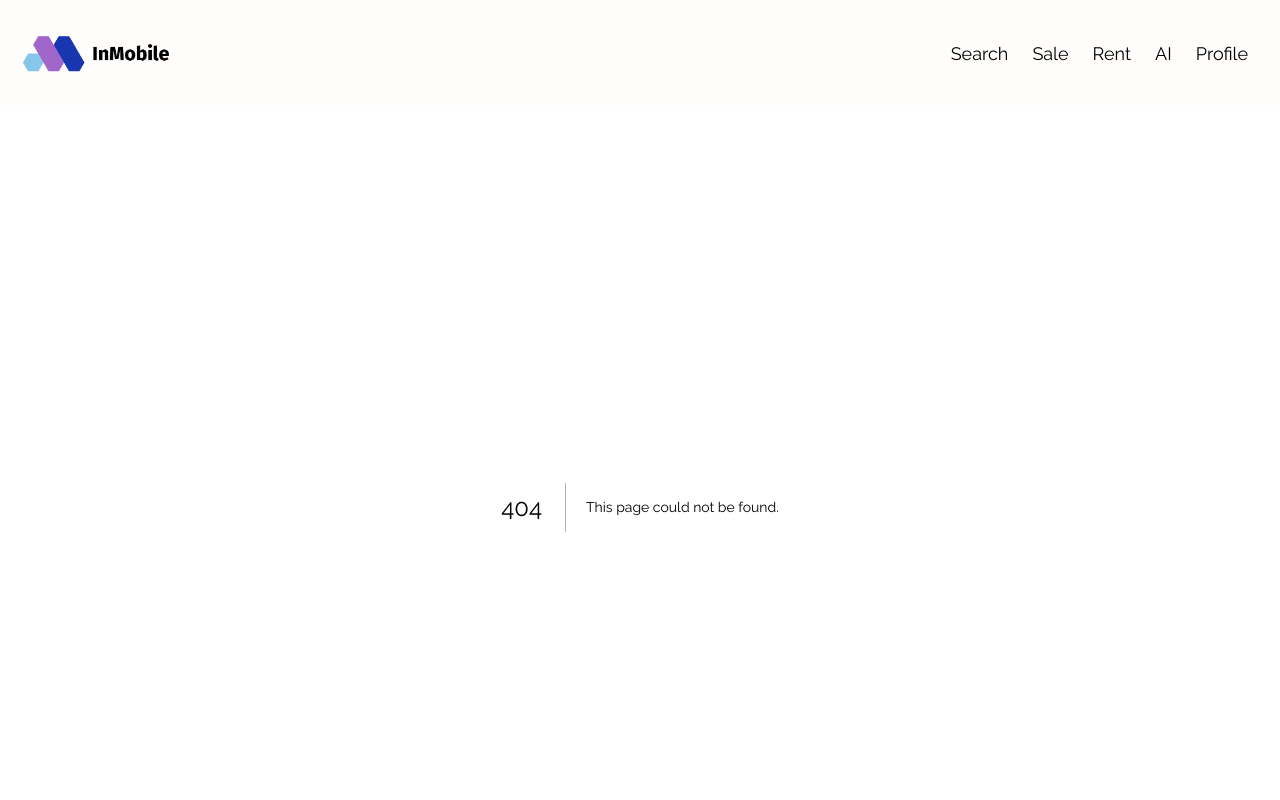
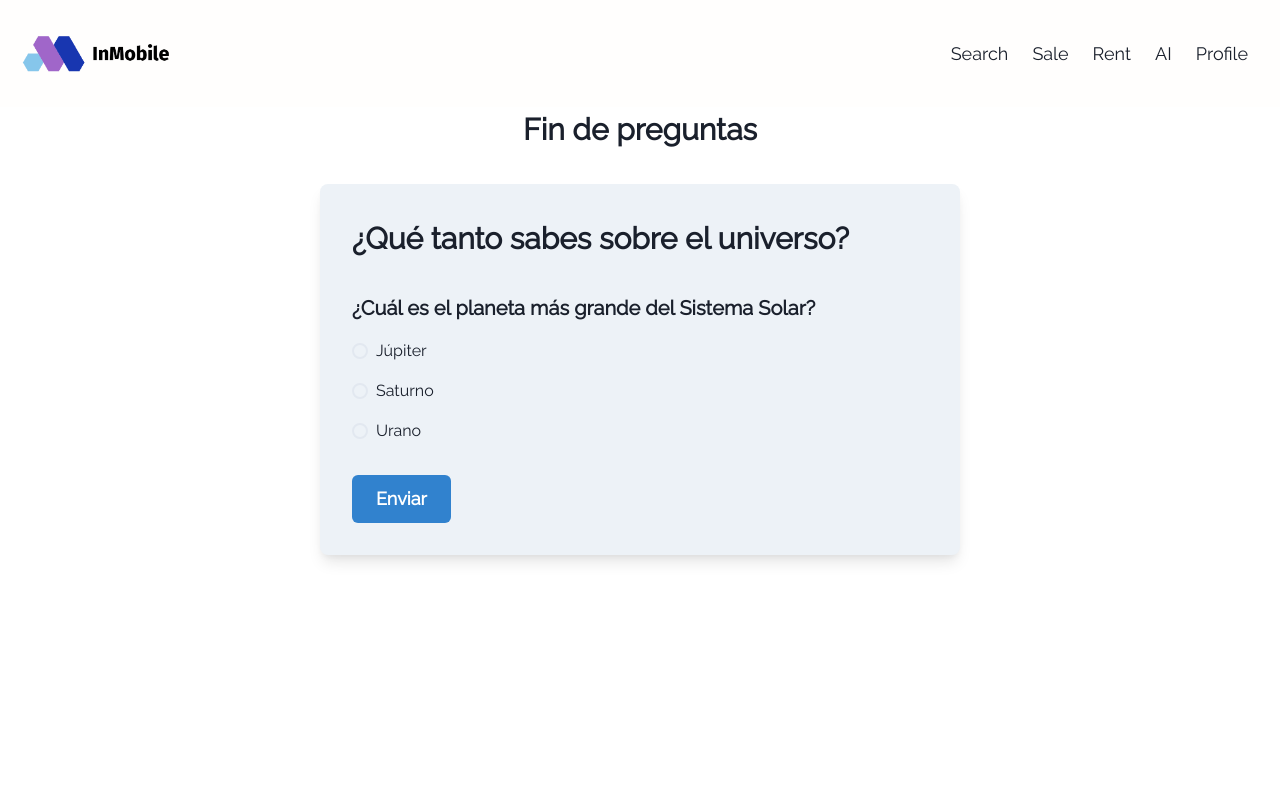
Before and after one commit to DavidRedz10/InMobile, a Next.js app: page /quiz in a window 1280 px wide. Before the commit this address had no page. Shown: the top 800 px of the page. Built offline with nearby package versions, Linux system fonts and the light colour scheme; no server answers; the database is empty.

Commit message:
Pagina de preguntas

```diff
--- a/components/Footer.jsx
+++ b/components/Footer.jsx
@@ -20,13 +20,6 @@ const Footer = () => (
                  <li>
                     <a href="#" class="hover:underline cursor-pointer">Footerlink 2</a>
                 </li>
-                 <li>
-                    <a href="#" class="hover:underline cursor-pointer">Footerlink 3</a>
-                </li>
-                 <li>
-                    <a href="#" class="hover:underline cursor-pointer">Footerlink 4</a>
-                </li>
-
             </ul>
         </div>
         <div class="">
--- /dev/null
+++ b/components/Question.jsx
@@ -0,0 +1,54 @@
+import { useState } from 'react';
+import { Box, Button, ChakraProvider, FormControl, FormLabel, Radio, RadioGroup, Stack, Text } from '@chakra-ui/react';
+
+const Question = ({ pregunta, opciones, handleNextQuestion }) => {
+  const [selectedOption, setSelectedOption] = useState('');
+
+  const handleOptionChange = (e) => {
+    setSelectedOption(e.target.value);
+  };
+
+  const handleSubmit = (e) => {
+    e.preventDefault();
+    handleNextQuestion();
+  };
+
+  return (
+
+      <Box
+      width={['100%', '80%', '50%']}
+      margin='auto'
+      padding='2rem'
+      boxShadow='lg'
+      borderRadius='lg'
+      backgroundColor='gray.100'
+      >
+
+      <Text fontSize='3xl' fontWeight='bold' mb='2rem' >{pregunta}</Text>
+        <form onSubmit={handleSubmit}  >
+        {opciones.map((opcion, index) => (
+          <Box key={index} mb="1rem"  >
+            <label>
+              <input
+                style={{ marginRight: '0.5rem' }}
+                margin={1}
+                type="Radio"
+                value={opcion}
+                checked={selectedOption === opcion}
+                onChange={handleOptionChange}
+              />
+              {opcion}
+            </label>
+          </Box>
+        ))}
+        <Button type="submit" colorScheme='blue' size='lg' mt='2rem'>
+        Enviar
+        </Button>
+
+        </form>
+        </Box>
+
+  );
+};
+
+export default Question;
--- /dev/null
+++ b/lib/firebase.js
@@ -0,0 +1,3 @@
+import firebase from '../utils/firebase';
+
+export const firestore = firebase.firestore();
--- a/package.json
+++ b/package.json
@@ -13,9 +13,11 @@
     "@emotion/react": "^11.10.5",
     "@emotion/styled": "^11.10.5",
     "@next/font": "^13.1.1",
+    "admin": "^1.4.1",
     "axios": "^1.2.2",
     "eslint": "8.31.0",
     "eslint-config-next": "13.1.1",
+    "firebase": "^8.10.1",
     "framer-motion": "^8.2.4",
     "millify": "^5.0.1",
     "next": "13.1.1",
--- /dev/null
+++ b/pages/quiz.js
@@ -0,0 +1,115 @@
+//import { useState, useEffect } from 'react';
+//import { firestore } from '../lib/firebase';
+//import Question from '../components/question';
+//
+//export default function Home() {
+//  const [preguntas, setPreguntas] = useState([]);
+//  const [currentQuestion, setCurrentQuestion] = useState(0);
+//
+//  useEffect(() => {
+//    const questionsRef = firestore.collection('preguntas');
+//
+//    questionsRef.get().then((snapshot) => {
+//      const preguntasData = snapshot.docs.map((doc) => ({
+//        id: doc.id,
+//        ...doc.data(),
+//      }));
+//      setPreguntas(preguntasData);
+//    });
+//  }, []);
+//
+//  const handleNextQuestion = () => {
+//    setCurrentQuestion(currentQuestion + 1);
+//  };
+//
+//  return (
+//    <div>
+//      {preguntas.length > 0 && (
+//        <Question
+//          pregunta={preguntas[currentQuestion].pregunta}
+//          opciones={preguntas[currentQuestion].opciones}
+//          handleNextQuestion={handleNextQuestion}
+//        />
+//      )}
+//    </div>
+//  );
+//}
+
+import { useState, useEffect } from 'react';
+import { firestore } from '../lib/firebase';
+import Question from '../components/question';
+import { Card, Center, ChakraBaseProvider } from '@chakra-ui/react';
+import { Box, Button, FormControl, FormLabel, Radio, RadioGroup, Stack, Text, ChakraProvider } from '@chakra-ui/react';
+
+
+export default function Home() {
+  const [preguntas, setPreguntas] = useState([]);
+  const [currentQuestion, setCurrentQuestion] = useState(0);
+
+  useEffect(() => {
+    const questionsRef = firestore.collection('preguntas');
+
+    questionsRef.get().then((snapshot) => {
+      const preguntasData = snapshot.docs.map((doc) => ({
+        id: doc.id,
+        ...doc.data(),
+      }));
+      setPreguntas(preguntasData);
+    });
+  }, []);
+
+  const handleNextQuestion = () => {
+    setCurrentQuestion(currentQuestion + 1);
+  };
+
+  return (
+
+    <ChakraProvider>
+      <Box marginBottom={4}>
+      {preguntas[currentQuestion] && (
+        <Question
+          pregunta={preguntas[currentQuestion].pregunta}
+          opciones={preguntas[currentQuestion].opciones}
+          handleNextQuestion={handleNextQuestion}
+        />
+      )}
+      {!preguntas[currentQuestion] && <Center  justifyContent="center"  alignItems="center" fontSize='3xl' fontWeight='bold' mb='2rem'>Fin de preguntas</Center>}
+      </Box>
+      <Box
+      width={['100%', '80%', '50%']}
+      margin='0 auto'
+      padding='2rem'
+      boxShadow='lg'
+      borderRadius='lg'
+      backgroundColor='gray.100'
+    >
+      {/* Título del quiz */}
+      <Text fontSize='3xl' fontWeight='bold' mb='2rem' >
+        ¿Qué tanto sabes sobre el universo?
+      </Text>
+
+      {/* Pregunta */}
+      <FormControl>
+        <FormLabel fontSize='xl' fontWeight='bold' mb='1rem'>
+          ¿Cuál es el planeta más grande del Sistema Solar?
+        </FormLabel>
+        <RadioGroup>
+          <Stack spacing='1rem'>
+            <Radio value='a'>Júpiter</Radio>
+            <Radio value='b'>Saturno</Radio>
+            <Radio value='c'>Urano</Radio>
+          </Stack>
+        </RadioGroup>
+      </FormControl>
+
+      {/* Botón para enviar el quiz */}
+      <Button colorScheme='blue' size='lg' mt='2rem'>
+        Enviar
+      </Button>
+    </Box>
+    </ChakraProvider>
+
+
+
+  );
+}
--- /dev/null
+++ b/utils/firebase.js
@@ -0,0 +1,18 @@
+import firebase from 'firebase/app';
+import 'firebase/firestore';
+
+const firebaseConfig = {
+  apiKey: "AIzaSyCA11QcB2vlW9I1AW5s79iW-h3dYgxs6p8",
+  authDomain: "inmobile-84e1a.firebaseapp.com",
+  databaseURL: "https://inmobile-84e1a-default-rtdb.firebaseio.com",
+  projectId: "inmobile-84e1a",
+  storageBucket: "inmobile-84e1a.appspot.com",
+  messagingSenderId: "1072420474657",
+  appId: "1:1072420474657:web:c031e0b50bdc1b5f22b860"
+};
+
+if (!firebase.apps.length) {
+  firebase.initializeApp(firebaseConfig);
+}
+
+export default firebase;
```
Also changed, not shown: 1 other file (tests, documents, lock files or other folders).
